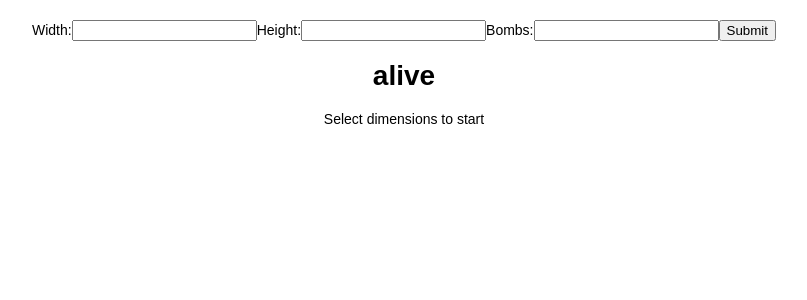
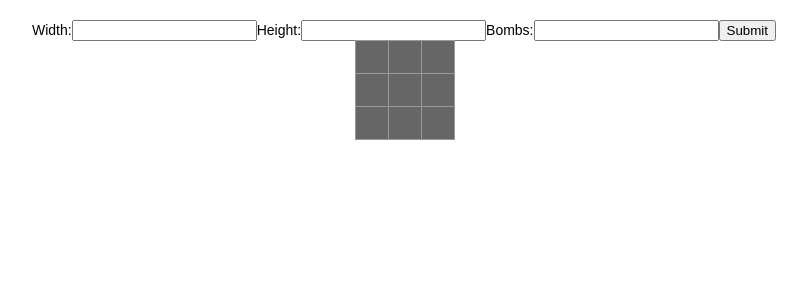
Before and after one commit to dylance/Minesweeper-React, a React (Create React App) app: page / in a window 1280 px wide. Shown: the top 300 px of the page, without its empty margins (236-1043 px from the left). Built offline with nearby package versions, Linux system fonts and the light colour scheme.

Commit message:
Tempcommit

```diff
--- a/src/components/App.jsx
+++ b/src/components/App.jsx
@@ -5,7 +5,8 @@ import Board from './Board'
 import PlayAgain from './PlayAgain'
 import SelectSize from './SelectSize'
 import Timer from './Timer'
-import { checkWin } from '../actions/game'
+import { checkWin, resetStatus } from '../actions/game'
+import { createBoard } from '../actions/board'
 
 class App extends Component {
   state = {
@@ -13,6 +14,7 @@ class App extends Component {
     seconds: 0,
     zeroPlace: 0,
     timerOn: null,
+    board: []
   };
 
   componentDidUpdate() {
@@ -21,11 +23,34 @@ class App extends Component {
     // }
     const { game, board } = this.props
     if (game.status !== 'won') {
-      this.props.dispatch(checkWin(game, board))
+      this.props.checkWin(game, board)
     }
   }
 
+  async componentDidMount() {
+    console.log("Did i mount")
+    await this.props.createBoard(3,3,3)
+    await this.props.resetStatus(3, 3, 3)
+    var newArray = [];
+
+  for (var i = 0; i < this.props.board.length ; i++) {
+      newArray[i] = this.props.board[i].map(item => ({...item}))
+  }
+    await this.setState({
+      board: newArray
+    })
+  }
+
+
+  // shouldComponentUpdate(nextProps, nextState) {
+  //   console.log("Was I checked!!!")
+  //   let value = this.props.game == nextProps.board;
+  //   console.log("The value is: ", value)
+  //   return value
+  // }
+
   render() {
+    console.log("app has been rendered")
     return (
       <div className='game-wrapper'>
         <SelectSize />
@@ -37,22 +62,22 @@ class App extends Component {
           // />
           // <PlayAgain aliveOrNot={this.state.status} />
         }
-        <h1>{this.props.game.status}</h1>
+
         <Board
-          grid={ this.props.board }
-          height={ this.props.game.height }
-          width={ this.props.game.width }
+          grid={ this.state.board }
+          height={ 3 }
+          width={ 3 }
         />
       </div>
     )
   }
 }
 
-function mapStateToProps({ board, game }) {
+function mapStateToProps(state) {
   return {
-    board,
-    game,
+    board: state.board,
+    game: state.game
   }
 }
 
-export default connect(mapStateToProps)(App)
+export default connect(mapStateToProps, { createBoard, checkWin, resetStatus })(App)
--- a/src/components/Board.jsx
+++ b/src/components/Board.jsx
@@ -1,36 +1,46 @@
-import React, { Component } from 'react'
+import React, { Component } from "react";
 
-import Square from './Square'
+import Square from "./Square";
 
 class Board extends Component {
+
+
+
+  shouldComponentUpdate(nextProps, nextState) {
+    console.log("Was I checked!!!")
+    let value = this.props.grid != nextProps.grid;
+    console.log("The value is: ", value)
+    return value
+  }
   renderSquare(value, i, j) {
-    return <Square value={ value } i={ i } j={ j } key={ Math.random() } />
+    return <Square value={value} i={i} j={j} key={Math.random()} />;
   }
 
   createBoard = () => {
-    const { grid, height, width } = this.props
-    const board = []
+    const { grid, height, width } = this.props;
+    const board = [];
     for (let i = 0, count = 0; i < height; i++) {
-      const squares = []
+      const squares = [];
       for (let j = 0; j < width; j++) {
-        squares.push(this.renderSquare(grid[i][j], i, j))
-        count++
+        squares.push(this.renderSquare(grid[i][j], i, j));
+        count++;
       }
       board.push(
-        <div className='board-row' key={ count }>
+        <div className="board-row" key={count}>
           {squares}
         </div>
-      )
+      );
     }
-    return board
+    return board;
   };
 
   render() {
+    console.log("board has been rendered")
     if (this.props.grid.length === 0) {
-      return <div>Select dimensions to start</div>
+      return <div>Select dimensions to start</div>;
     }
-    return <div>{this.createBoard()}</div>
+    return <div>{this.createBoard()}</div>;
   }
 }
 
-export default Board
+export default Board;
--- a/src/components/Square.jsx
+++ b/src/components/Square.jsx
@@ -1,65 +1,92 @@
-import React, { Component } from 'react'
-import { FaBomb, FaFlagCheckered } from 'react-icons/fa'
-import { connect } from 'react-redux'
-import { setFlag, onClick } from '../actions/board'
-import { makeMove } from '../actions/game'
+import React, { Component } from "react";
+import { FaBomb, FaFlagCheckered } from "react-icons/fa";
+import { connect } from "react-redux";
+import { setFlag, onClick } from "../actions/board";
+import { makeMove } from "../actions/game";
 
 class Square extends Component {
+  state = {
+    board: []
+  }
+  async componentDidMount() {
+    //console.log("Did i mount")
+    // await this.props.createBoard(3,3,3)
+    // await this.props.resetStatus(3, 3, 3)
+    var newArray = [];
+
+  for (var i = 0; i < this.props.board.length ; i++) {
+      newArray[i] = this.props.board[i].map(item => ({...item}))
+  }
+  await this.setState({
+    board: newArray
+  })
+}
+
+  shouldComponentUpdate(nextProps, nextState) {
+    console.log("Was I checked")
+    if (this.state.board.length > 0){
+       console.log("the first guy is: ", this.state.board[this.props.i][this.props.j].display)
+        console.log("the second guy is: ", nextProps.board[nextProps.i][nextProps.j].display)
+
+    }
+
+    return this.state.board.length > 0 && this.state.board[this.props.i][this.props.j].display != nextProps.board[nextProps.i][nextProps.j].display;  }
+
   render() {
-    const {
-      game, board, i, j,
-    } = this.props
+    console.log("I haveLLL been rendered");
+    //console.log("the first guy is: ", this.props.board[this.props.i][this.props.j].display)
+    const { game, board, i, j } = this.props;
 
-    if (game.status === 'dead fool' && board[i][j].value === 'B') {
+    if (game.status === "dead fool" && board[i][j].value === "B") {
       return (
-        <button className='square' style={ { background: 'red' } }>
+        <button className="square" style={{ background: "red" }}>
           <FaBomb />
         </button>
-      )
+      );
     }
 
-    if (this.props.value.display === 'hidden') {
+    if (this.props.board[i][j].display === "hidden") {
       return (
         <button
-          onClick={ (e) => {
-            e.preventDefault()
-            this.props.makeMove(game, board, i, j)
-            this.props.onClick(board, i, j, game.width, game.height)
-          } }
-          className='square'
-          style={ { background: '#666' } }
+          onClick={e => {
+            e.preventDefault();
+            this.props.makeMove(game, board, i, j);
+            this.props.onClick(board, i, j, game.width, game.height);
+          }}
+          className="square"
+          style={{ background: "#666" }}
           // right click
-          onContextMenu={ (e) => {
-            e.preventDefault()
-            this.props.setFlag(board, i, j)
-          } }
+          onContextMenu={e => {
+            e.preventDefault();
+            this.props.setFlag(board, i, j);
+          }}
         />
-      )
+      );
     }
 
-    if (this.props.value.display === 'flag') {
+    if (this.props.value.display === "flag") {
       return (
         <button
-          className='square'
-          onContextMenu={ (e) => {
-            e.preventDefault()
-            this.props.setFlag(this.props.board, this.props.i, this.props.j)
-          } }
+          className="square"
+          onContextMenu={e => {
+            e.preventDefault();
+            this.props.setFlag(this.props.board, this.props.i, this.props.j);
+          }}
         >
           <FaFlagCheckered />
         </button>
-      )
+      );
     }
 
-    return <button className='square'>{this.props.value.value}</button>
+    return <button className="square">{this.props.board[i][j].value}</button>;
   }
 }
 
 function mapStateToProps({ board, game }) {
   return {
     board,
-    game,
-  }
+    game
+  };
 }
 
-export default connect(mapStateToProps, { makeMove, onClick, setFlag })(Square)
+export default connect(mapStateToProps, { makeMove, onClick, setFlag })(Square);
```
